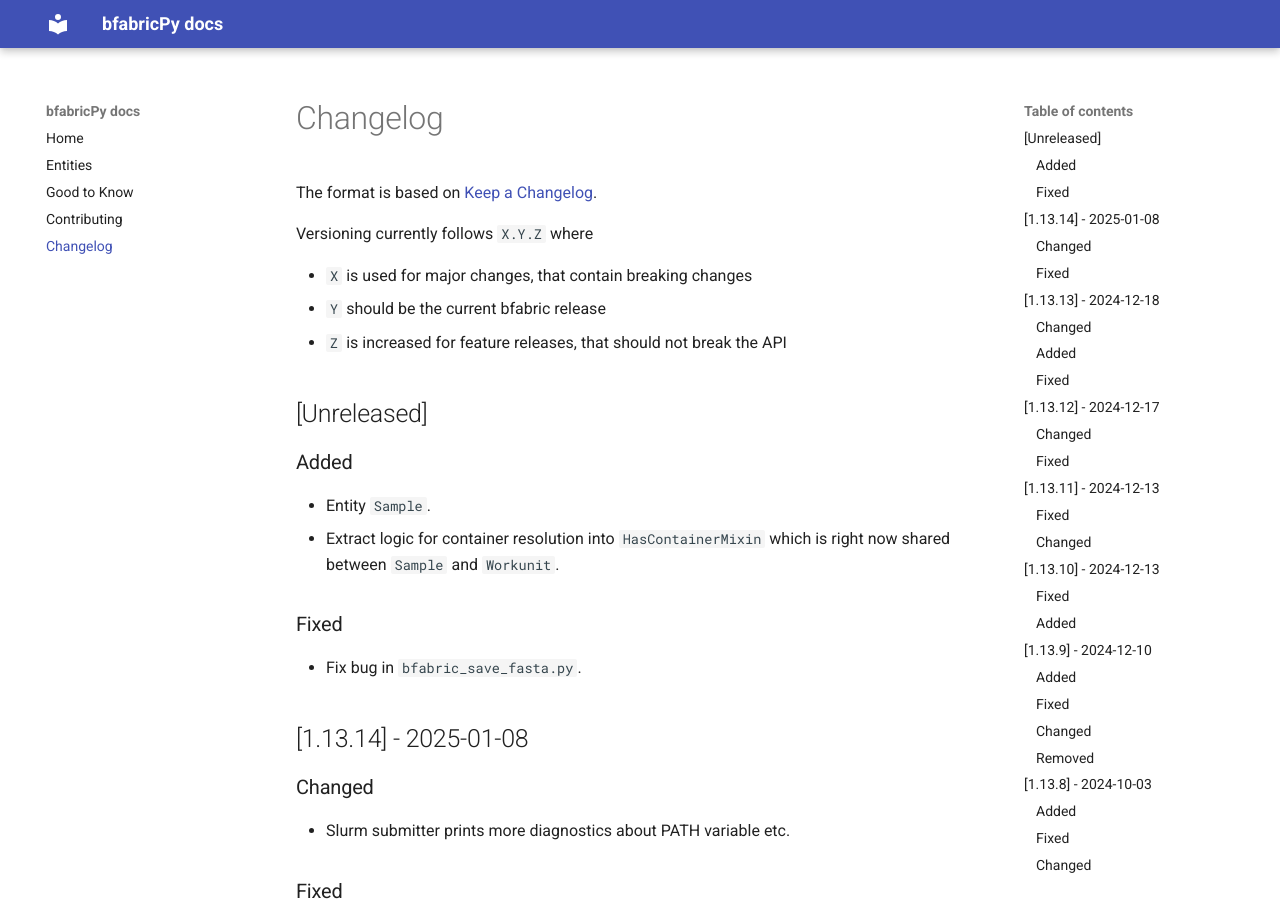
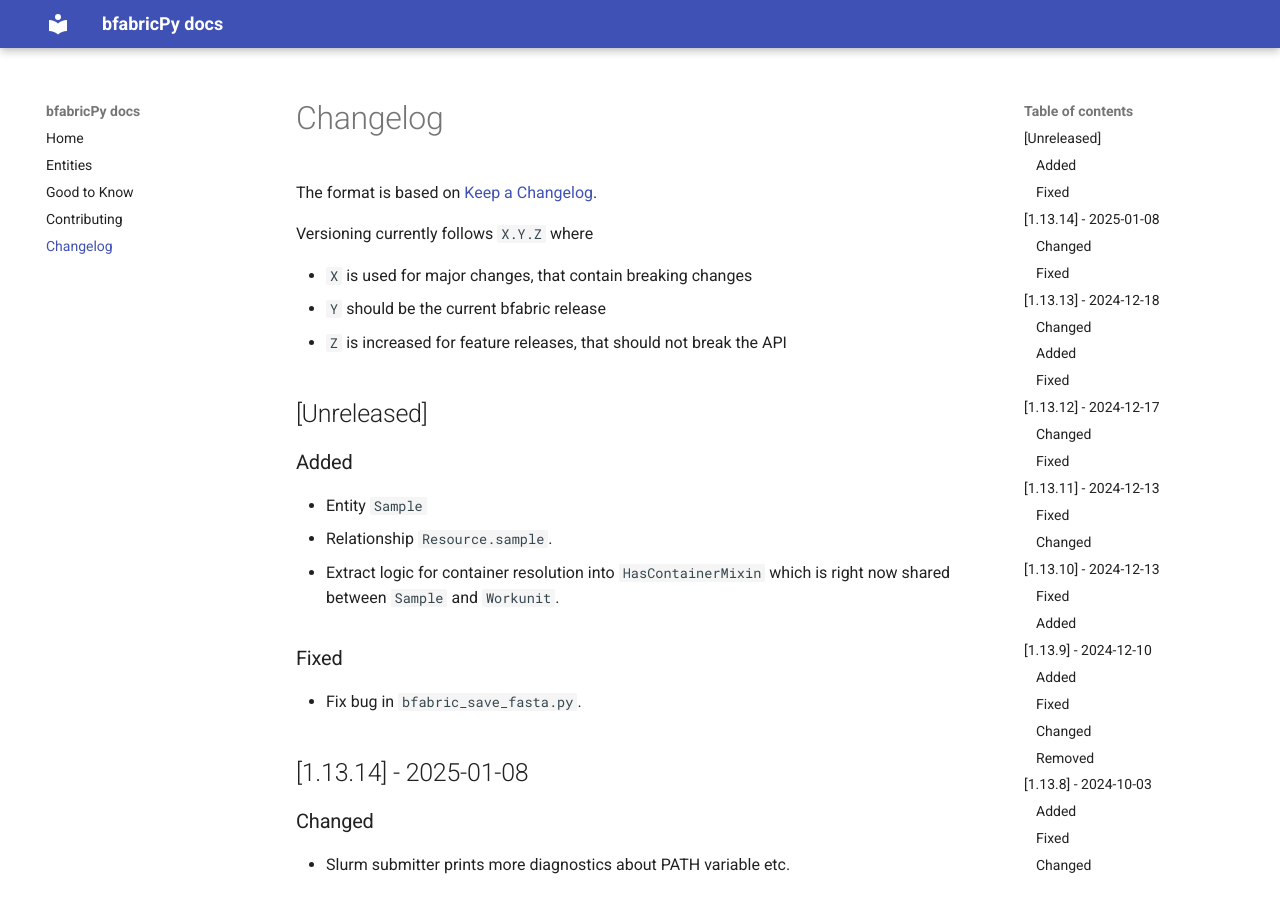
Before and after one commit to fgcz/bfabricPy, an MkDocs documentation site: the page built from docs/changelog.md, in a window 1280 px wide and 900 px high. Built offline with MkDocs 1.6.1 and Material for MkDocs 9.7.7, drawn with Linux system fonts in a browser that asks for light colours.

Commit message:
add relationship Resource.sample

```diff
--- a/docs/changelog.md
+++ b/docs/changelog.md
@@ -12,7 +12,8 @@ Versioning currently follows `X.Y.Z` where
 
 ### Added
 
-- Entity `Sample`.
+- Entity `Sample`
+- Relationship `Resource.sample`.
 - Extract logic for container resolution into `HasContainerMixin` which is right now shared between `Sample` and `Workunit`.
 
 ### Fixed
```
Also changed, not shown: 1 other file.
